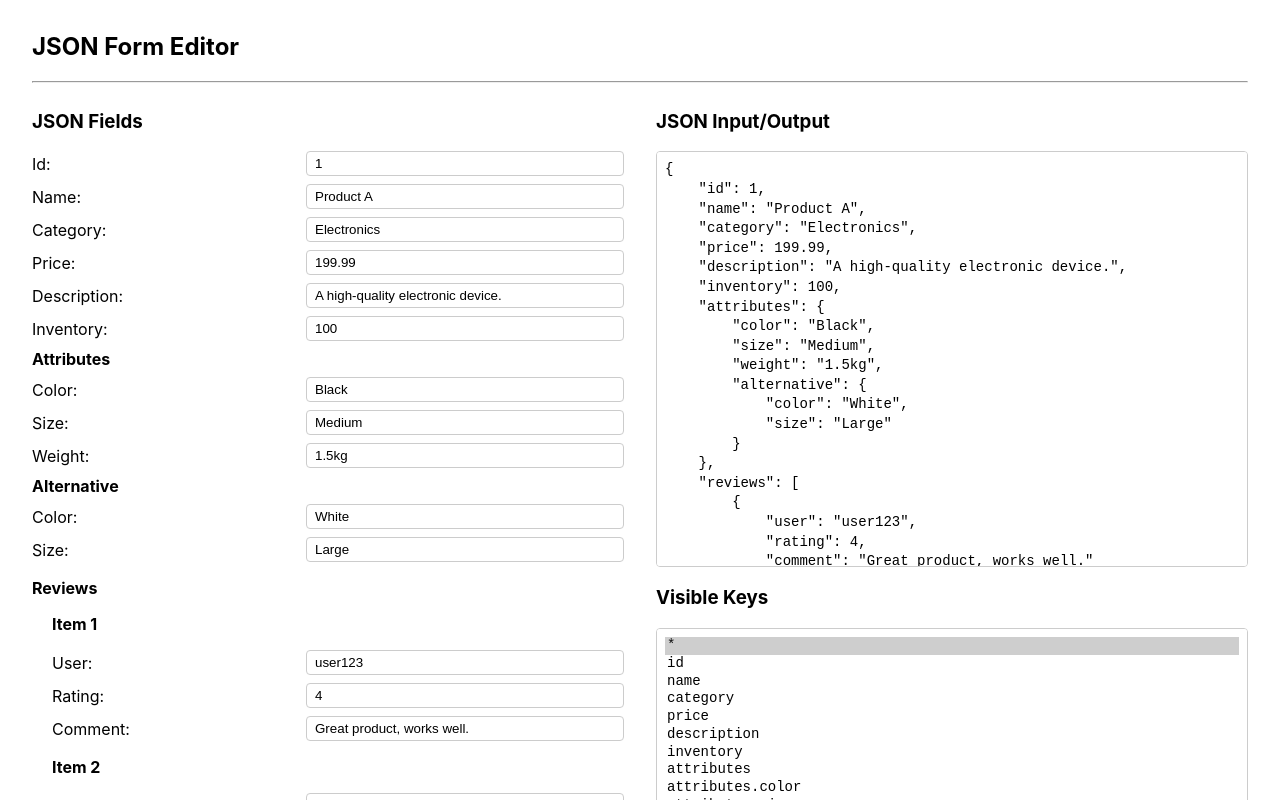
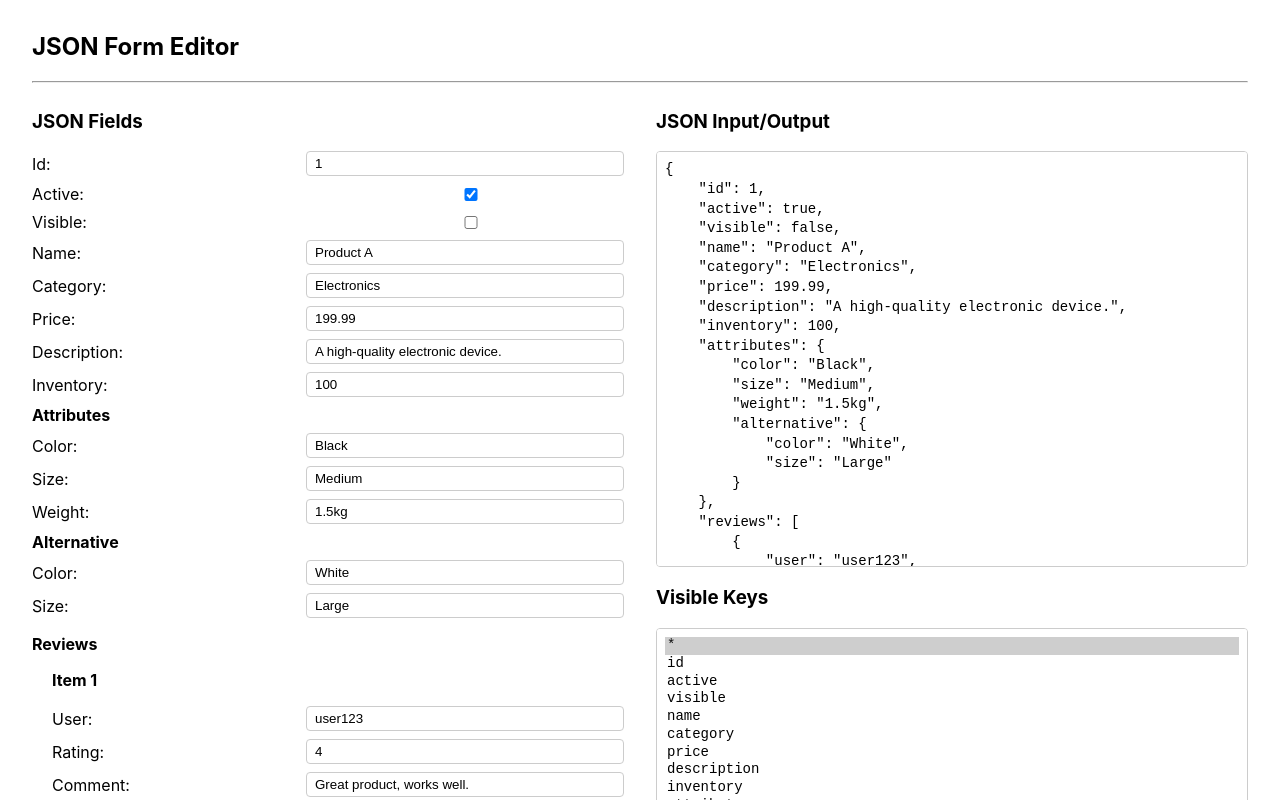
Before and after one commit to RustedAperture/jsonfriend, a React (Create React App) app: page / in a window 1280 px wide. Shown: the top 800 px of the page. Built offline with nearby package versions, Linux system fonts and the light colour scheme.

Commit message:
Add support for boolean and dynamic input types in JsonFormField

```diff
--- a/public/data.json
+++ b/public/data.json
@@ -1,5 +1,7 @@
 {
     "id": 1,
+    "active": true,
+    "visible": false,
     "name": "Product A",
     "category": "Electronics",
     "price": 199.99,
--- a/src/JsonForm.js
+++ b/src/JsonForm.js
@@ -59,7 +59,7 @@ function JsonForm() {
             return newValue === '' ? 0 : Number(newValue);
         }
         if (typeof originalValue === 'boolean') {
-            return newValue.toLowerCase() === 'true';
+            return typeof newValue === 'boolean' ? newValue : newValue === 'true';
         }
         return newValue;
     };
--- a/src/components/JsonFormField.js
+++ b/src/components/JsonFormField.js
@@ -1,4 +1,5 @@
 import React from 'react';
+import { getInputType, formatValue } from '../utils/inputType';
 
 const JsonFormField = ({
     path,
@@ -8,6 +9,12 @@ const JsonFormField = ({
     styles
 }) => {
     const currentPathString = path.join('.');
+    const inputType = getInputType(value);
+
+    const handleChange = (e) => {
+        const newValue = inputType === 'checkbox' ? e.target.checked : e.target.value;
+        onChange(path, newValue);
+    };
 
     return (
         <div className='row' style={styles.row}>
@@ -17,13 +24,24 @@ const JsonFormField = ({
             >
                 {label}:
             </label>
-            <input
-                type="text"
-                id={currentPathString}
-                value={value}
-                onChange={(e) => onChange(path, e.target.value)}
-                style={styles.input}
-            />
+            {inputType === 'checkbox' ? (
+                <input
+                    type="checkbox"
+                    id={currentPathString}
+                    checked={value}
+                    onChange={handleChange}
+                    style={{ ...styles.input, width: '20px' }}
+                />
+            ) : (
+                <input
+                    type={inputType}
+                    id={currentPathString}
+                    value={formatValue(value, inputType)}
+                    onChange={handleChange}
+                    style={styles.input}
+                    step={inputType === 'number' ? 'any' : undefined}
+                />
+            )}
         </div>
     );
 };
--- /dev/null
+++ b/src/utils/inputType.js
@@ -0,0 +1,13 @@
+export const getInputType = (value) => {
+    if (typeof value === 'boolean') return 'checkbox';
+    if (typeof value === 'number') {
+        return Number.isInteger(value) ? 'number' : 'number';
+    }
+    return 'text';
+};
+
+export const formatValue = (value, type) => {
+    if (type === 'checkbox') return value ? true : false;
+    if (type === 'number') return value || 0;
+    return value || '';
+};
```
